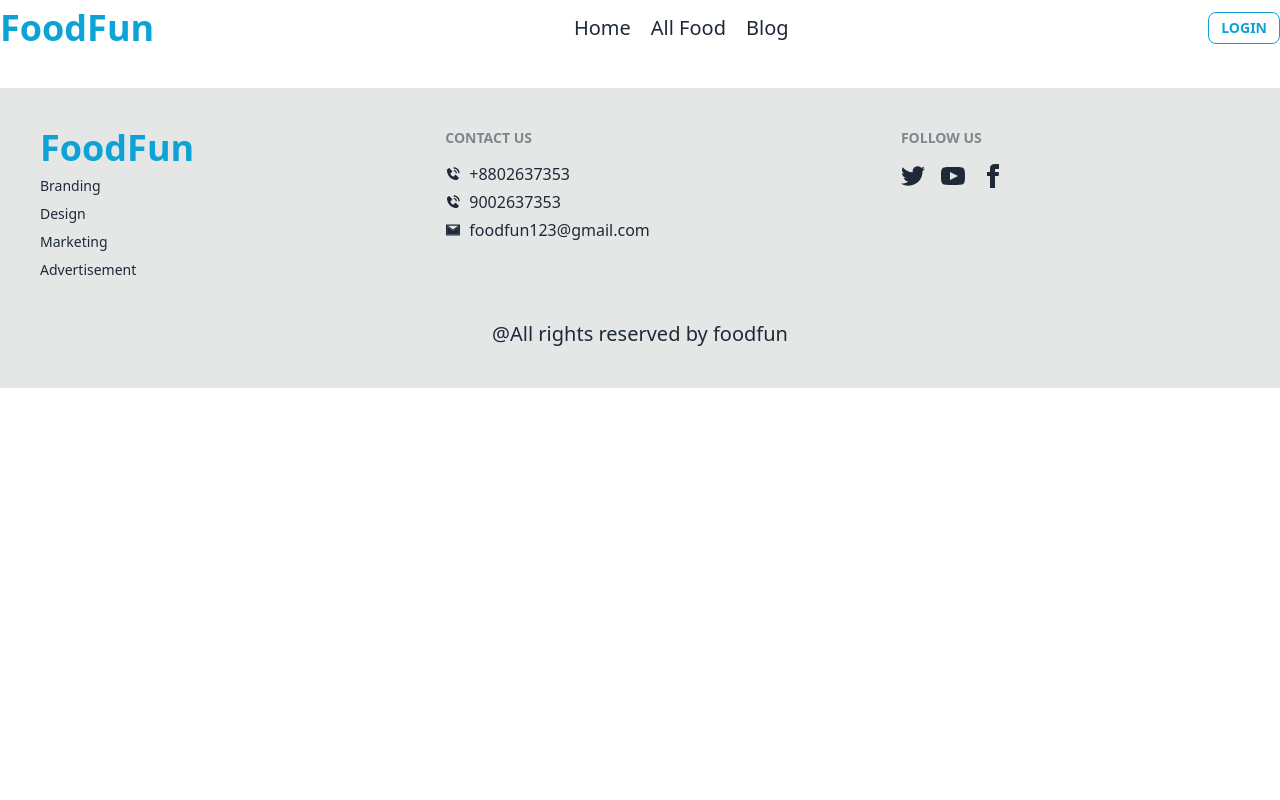
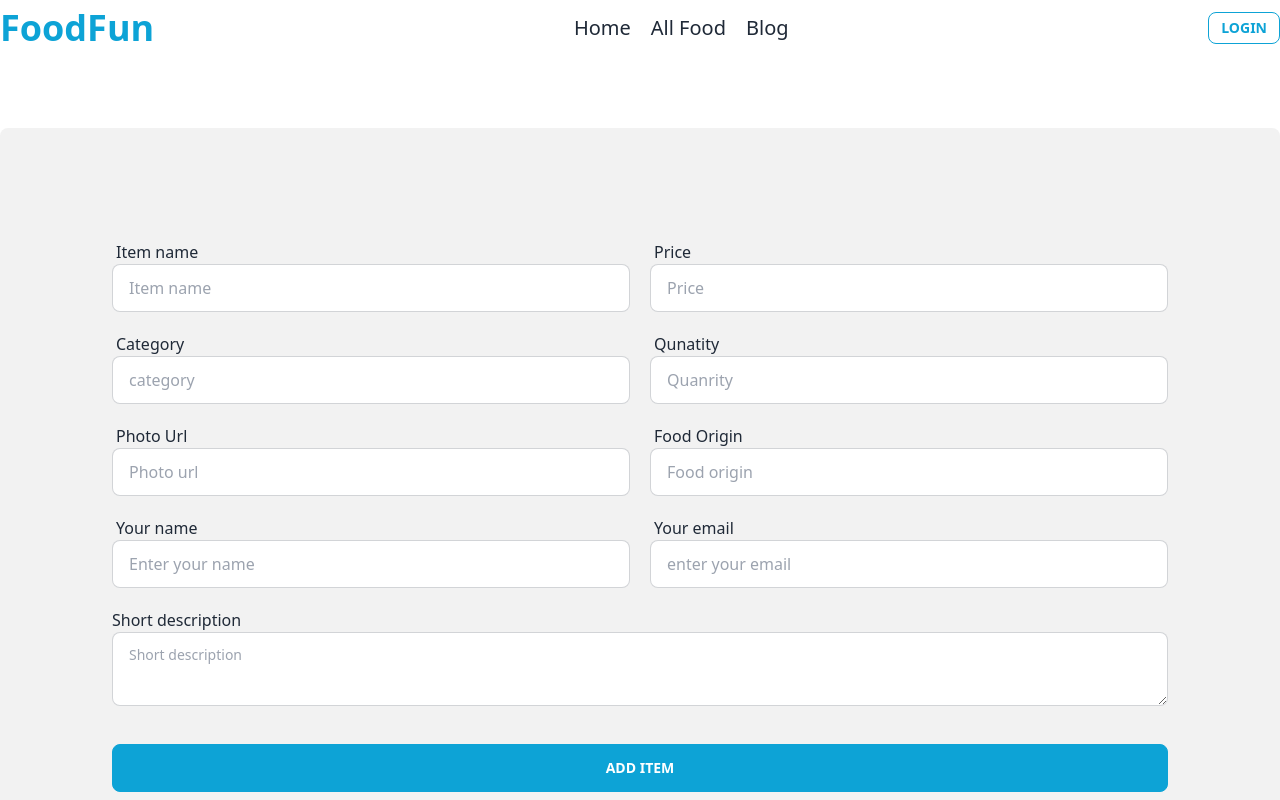
Before and after one commit to joy-mahmud/foodFun, a React (Vite) app: page /additem in a window 1280 px wide. Shown: the top 800 px of the page. Built offline with nearby package versions, Linux system fonts and the light colour scheme; no server answers.

Commit message:
add item page done successfully

```diff
--- a/src/pages/AddItem/AddItem.jsx
+++ b/src/pages/AddItem/AddItem.jsx
@@ -1,9 +1,91 @@
+import { useContext } from "react";
+import { AuthContext } from "../../provider/AuthProvider";
+import { ToastContainer, toast } from "react-toastify";
+import axios from "axios";
 
 
 const AddItem = () => {
+    const {user,loading} = useContext(AuthContext)
+    if(loading){
+        return <span className="loading loading-spinner loading-lg"></span>
+    }
+    const handleAdditem = (e)=>{
+        e.preventDefault()
+
+        const form = e.target
+        const item_name = form.food_name.value
+        const price = form.price.value
+        const category = form.category.value
+        const description = form.desc.value
+        const quantity = form.quantity.value
+        const food_origin = form.origin.value
+        const img = form.photo_url.value
+        const order_count=0
+        const owner_email = form.owner.value
+        const owner_name = form.owener_email.value
+
+        const Item = { item_name, img, food_origin, price, quantity, category, description,order_count,owner_name,owner_email }
+        axios.post('http://localhost:5000/additem',Item)
+        .then(res=>{
+            console.log(res.data)
+            toast('You added the item successfully')
+        })
+    }
     return (
         <div>
+            <div className="p-20 bg-base-200 rounded-lg my-20">
+                <form onSubmit={handleAdditem} className="card-body">
+                    <div className="grid grid-cols-2 gap-5">
+                        <div className="form-control">
+                            <label className="ml-1">Item name</label>
+                            <input type="text" name='food_name' placeholder="Item name" className="input input-bordered" required />
+                        </div>
+                        <div className="form-control">
+                            <label className="ml-1">Price</label>
+                            <input type="text" name='price' placeholder="Price" className="input input-bordered" required />
+                        </div>
 
+                        <div className="form-control">
+                            <label className="ml-1" htmlFor="">Category</label>
+                            <input type="text" name="category" placeholder="category" className="input input-bordered" required />
+
+                        </div>
+
+                        <div className="form-control">
+                            <label className="ml-1">Qunatity</label>
+                            <input type="text" name="quantity" placeholder="Quanrity" className="input input-bordered" required />
+                        </div>
+                        <div className="form-control">
+                            <label className="ml-1">Photo Url</label>
+                            <input type="text" name='photo_url'  placeholder="Photo url" className="input input-bordered" required />
+                        </div>
+                        <div className="form-control">
+                            <label className="ml-1" htmlFor="">Food Origin</label>
+                            <input type="text" name="origin" placeholder="Food origin" className="input input-bordered" required />
+
+                        </div>
+                        <div className="form-control">
+                            <label className="ml-1" htmlFor="">Your name</label>
+                            <input type="text" name="owner" placeholder="Enter your name" defaultValue={user?.displayName} className="input input-bordered" required />
+
+                        </div>
+                        <div className="form-control">
+                            <label className="ml-1" htmlFor="">Your email</label>
+                            <input type="text" name="owner_email" placeholder="enter your email" defaultValue={user?.email} className="input input-bordered" required />
+
+                        </div>
+                        <div className="col-span-2">
+                           <label htmlFor="">Short description</label>
+                            <textarea  name="desc" className=" w-full textarea textarea-bordered" placeholder="Short description"></textarea>
+                        </div>
+
+                    </div>
+                    <div className="form-control mt-6">
+                        <button className="btn bg-[#0DA3D6] border-[#0DA3D6] text-white hover:bg-[#0DA3D6]">Add Item</button>
+                    </div>
+                </form>
+            </div>
+            <ToastContainer></ToastContainer>
         </div>
     );
 };
--- a/src/pages/UpdateItem/UpdateItem.jsx
+++ b/src/pages/UpdateItem/UpdateItem.jsx
@@ -1,18 +1,26 @@
 import axios from "axios";
 import { useEffect, useState } from "react";
 import { useParams } from "react-router-dom";
+import { toast } from "react-toastify";
 
 
 const UpdateItem = () => {
     const id = useParams()
-    const [foodData,setFoodData] =useState([])
-    const{item_name,img,food_origin,price,quantity,category,description} =foodData
+    const [foodData, setFoodData] = useState([])
+    const [loading, setLoading] = useState(true)
+    const { item_name, img, food_origin, price, quantity, category, description } = foodData
 
-    useEffect(()=>{
-        axios.get(`http://localhost:5000/details/${id}`)
-        .then(res=>setFoodData(res.data))
-    },[id])
-    const handleUpdate = (e)=>{
+    useEffect(() => {
+        axios.get(`http://localhost:5000/details/${id.id}`)
+            .then(res => {
+                setFoodData(res.data)
+                setLoading(false)
+            })
+    }, [id])
+    if (loading) {
+        return <span className="loading loading-spinner loading-lg"></span>
+    }
+    const handleUpdate = (e) => {
         e.preventDefault()
 
         const form = e.target
@@ -23,10 +31,12 @@ const UpdateItem = () => {
         const quantity = form.quantity.value
         const origin = form.origin.value
         const photo_url = form.photo_url.value
-        const updateItems = {foodName,price,category,desc,quantity,origin,photo_url}
+        const updateItems = { foodName, price, category, desc, quantity, origin, photo_url }
 
-        axios.post('http://localhost:5000/update',updateItems)
-        .then(res=>console.log(res.data))
+        axios.post(`http://localhost:5000/update/${id.id}`, updateItems)
+            .then(res => {
+                toast("Item is updated successfully")
+                console.log(res.data)})
 
     }
     return (
@@ -59,11 +69,13 @@ const UpdateItem = () => {
                         </div>
                         <div className="form-control">
                             <label className="ml-1" htmlFor="">Food Origin</label>
-                    <input type="text" name="origin" defaultValue={food_origin} placeholder="" className="input input-bordered" required/>
+                            <input type="text" name="origin" defaultValue={food_origin} placeholder="" className="input input-bordered" required />
 
                         </div>
-                <label>Short description</label>
-                <textarea name="desc" className="textarea textarea-bordered" defaultValue={description} placeholder="Short description"></textarea>
+                        <div className="col-span-2">
+                           <label htmlFor="">Short description</label>
+                            <textarea  name="desc" className=" w-full textarea textarea-bordered" defaultValue={description} placeholder="Short description"></textarea>
+                        </div>
 
                     </div>
                     <div className="form-control mt-6">
--- a/src/pages/myAddedItems/MyAddedItems.jsx
+++ b/src/pages/myAddedItems/MyAddedItems.jsx
@@ -2,6 +2,7 @@ import axios from "axios";
 import { useContext, useEffect, useState } from "react";
 import { AuthContext } from "../../provider/AuthProvider";
 import { toast } from "react-toastify";
+import { Link } from "react-router-dom";
 
 
 const MyAddedItems = () => {
@@ -13,7 +14,7 @@ const MyAddedItems = () => {
     const url = `http://localhost:5000/myorders?email=${user?.email}`
     useEffect(() => {
         axios.get(url)
-        .then(res=>{
+            .then(res => {
                 setMyAddedItems(res.data)
             })
         // fetch(`https://car-doctor-server-three-steel.vercel.app/order?email=${user?.email}`)
@@ -53,7 +54,7 @@ const MyAddedItems = () => {
                     </thead>
                     <tbody>
                         {
-                myAddedItems.map((item,idx)=> <tr key={idx}>
+                            myAddedItems.map((item, idx) => <tr key={idx}>
                                 <th>
                                     {/* <button onClick={()=>handleDelete(item._id)} className="btn btn-circle">
                             <svg xmlns="http://www.w3.org/2000/svg" className="h-6 w-6" fill="none" viewBox="0 0 24 24" stroke="currentColor"><path strokeLinecap="round" strokeLinejoin="round" strokeWidth="2" d="M6 18L18 6M6 6l12 12" /></svg>
@@ -77,7 +78,7 @@ const MyAddedItems = () => {
                                 </td>
 
                                 <th>
-                        <button className="bg-[#0DA3D6] text-white rounded-md btn-xs">Update</button>
+                                    <button className="bg-[#0DA3D6] text-white rounded-md btn-xs"><Link to={`/update/${item._id}`}>Update</Link></button>
                                 </th>
                             </tr>)
                         }
--- a/src/routes/Routes.jsx
+++ b/src/routes/Routes.jsx
@@ -14,6 +14,7 @@ import Purchase from "../pages/Purchase/Purchase";
 import MyAddedItems from "../pages/myAddedItems/MyAddedItems";
 import AddItem from "../pages/AddItem/AddItem";
 import MyOrder from "../pages/myOrder/MyOrder";
+import UpdateItem from "../pages/UpdateItem/UpdateItem";
 
 
   const router = createBrowserRouter([
@@ -54,6 +55,10 @@ import MyOrder from "../pages/myOrder/MyOrder";
             element:<MyOrder></MyOrder>
         },
         {
+            path:'/update/:id',
+            element:<UpdateItem></UpdateItem>
+        },
+        {
             path:'/login',
             element:<Login></Login>
         },
```
Lines whose indentation alone changed are shown as unchanged.
